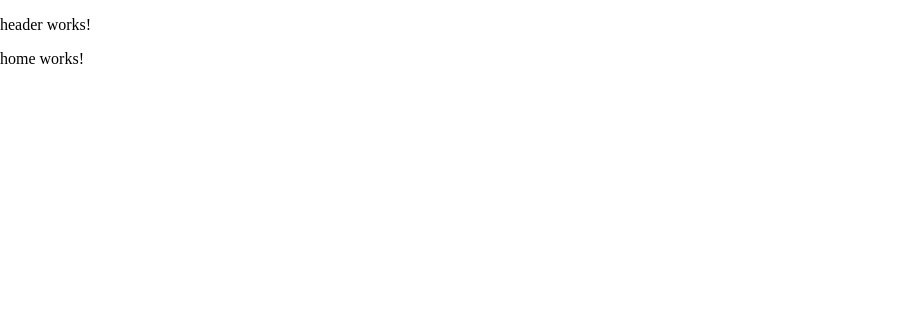
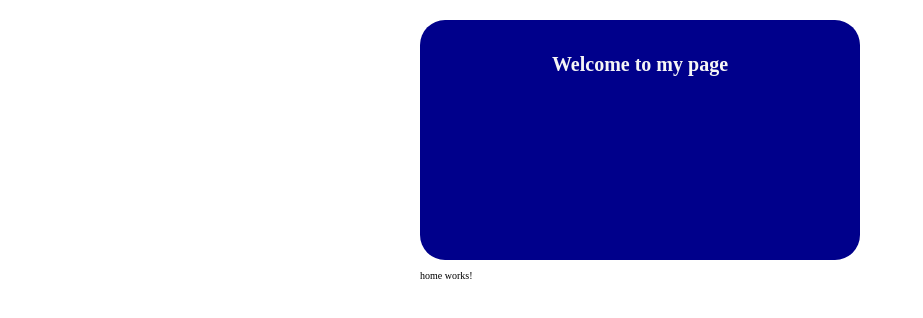
Before and after one commit to KyanTG/project-a, an Angular app in the folder project/: page / in a window 1280 px wide. Shown: the top 318 px of the page, without its empty margins (0-923 px from the left). Built offline with nearby package versions, Linux system fonts and the light colour scheme.

Commit message:
working on styling

```diff
--- a/project/src/app/components/header/header.css
+++ b/project/src/app/components/header/header.css
@@ -0,0 +1,15 @@
+header {
+    display: flex;
+    justify-content: center;
+    background-color: darkblue;
+    height: 20em;
+    width: 40em;
+    border-radius: 25px;
+    padding: 2em;
+    margin-top: 2em;
+}
+
+h1 {
+    height: fit-content;
+    color: whitesmoke;
+}
--- a/project/src/app/components/header/header.html
+++ b/project/src/app/components/header/header.html
@@ -1 +1,3 @@
-<p>header works!</p>
+<header>
+    <h1>Welcome to my page</h1>
+</header>
--- a/project/src/styles.css
+++ b/project/src/styles.css
@@ -3,4 +3,10 @@ html, body {
     box-sizing: border-box;
     margin: 0;
     padding: 0;
+    font-size: 10px;
 }
+
+body {
+    display: flex;
+    justify-content: center;
+}
```
